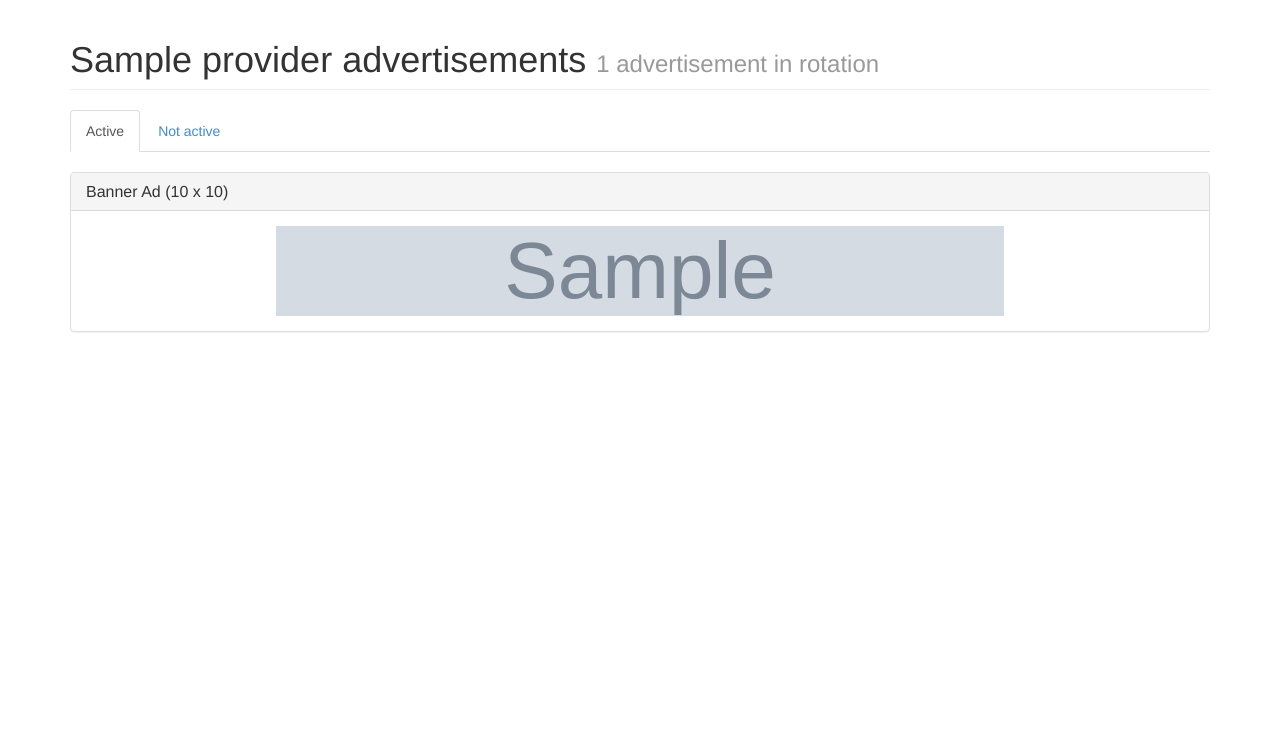
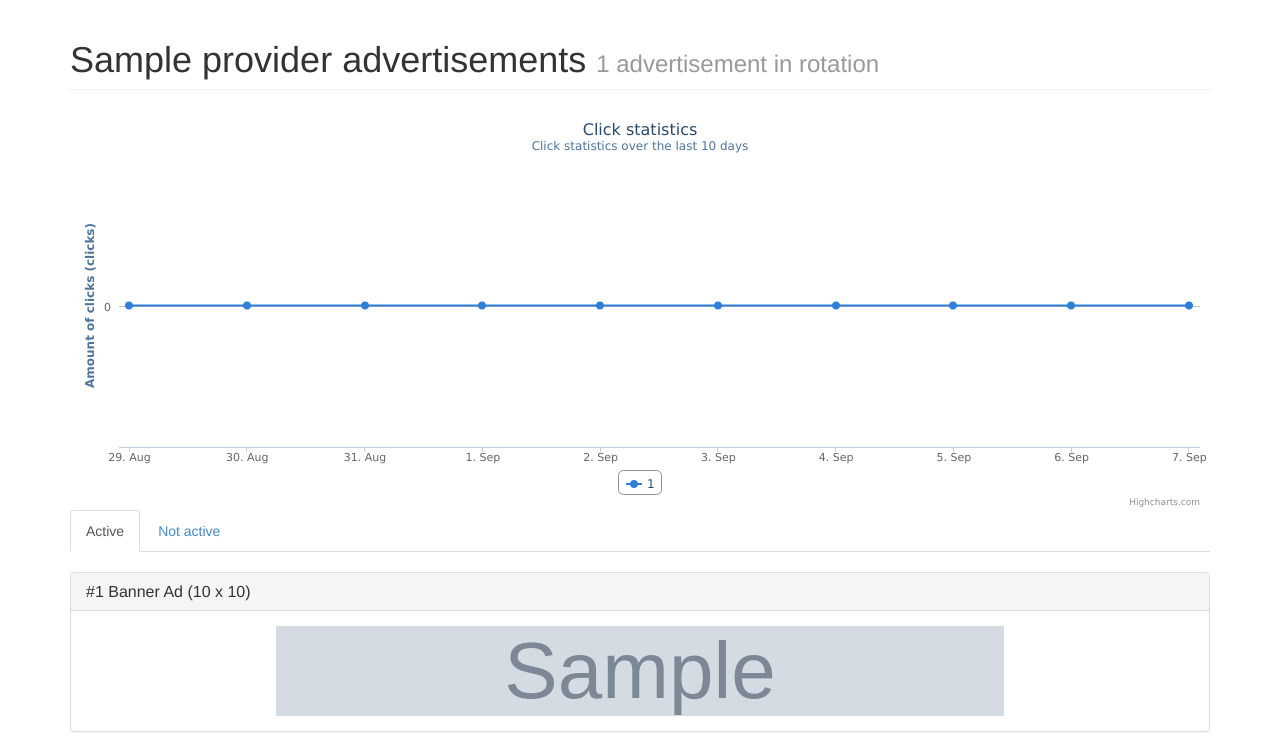
Before and after one commit to wdq/OpenAds, a Django app: page /data/provider/1/ in a window 1280 px wide. Shown: the part 72-824 px from the top of the page. Before the commit the page ends 404 px from the top, so only its background shows below. Run offline with Django 3.2, Linux system fonts and the light colour scheme; a user stored in the database is signed in; tables that the repository leaves empty hold one stand-in row (values such as "Sample post"); grey boxes marked "Sample" are stand-in pictures; some libraries are stand-ins or nearby versions.

```diff
--- a/advertisements/templates/advertisements/statistics/advert_panel.html
+++ b/advertisements/templates/advertisements/statistics/advert_panel.html
@@ -1,6 +1,6 @@
 <div class="panel panel-default">
   <div class="panel-heading">
-    <h3 class="panel-title">{{ advert.get_ad_type_display }} ({{ advert.image_width }} x {{ advert.image_height }})</h3>
+    <h3 class="panel-title">#{{ ad_num }} {{ advert.get_ad_type_display }} ({{ advert.image_width }} x {{ advert.image_height }})</h3>
   </div>
   <div class="panel-body">
     <a href="{% url 'advert_statistics' advert.pk %}">
--- a/advertisements/templates/advertisements/statistics/provider_statistics.html
+++ b/advertisements/templates/advertisements/statistics/provider_statistics.html
@@ -1,4 +1,5 @@
 {% extends 'base.html' %}
+{% load static %}
 
 {% block page-title %}
   {{ provider.name }} advertisements
@@ -6,6 +7,7 @@
 {% endblock %}
 
 {% block content %}
+  <div id="statistics_charts"></div>
   <ul class="nav nav-tabs" style="margin-bottom: 20px">
     <li class="active"><a href="#active" data-toggle="tab">Active</a></li>
     <li><a href="#inactive" data-toggle="tab">Not active</a></li>
@@ -14,13 +16,64 @@
   <div class="tab-content">
     <div class="tab-pane active" id="active">
       {% for advert in active_ads %}
-        {% include 'advertisements/statistics/advert_panel.html' with advert=advert %}
+        {% include 'advertisements/statistics/advert_panel.html' with advert=advert ad_num=forloop.counter %}
       {% endfor %}
     </div>
     <div class="tab-pane" id="inactive">
       {% for advert in inactive_ads %}
-        {% include 'advertisements/statistics/advert_panel.html' with advert=advert %}
+        {% include 'advertisements/statistics/advert_panel.html' with advert=advert ad_num=forloop.counter %}
       {% endfor %}
     </div>
   </div>
 {% endblock %}
+
+{% block extra_js %}
+  <script type="text/javascript" src="{% static 'highcharts/highcharts.js' %}"></script>
+  <script type="text/javascript">
+    $(function () {
+        $('#statistics_charts').highcharts({
+            chart: {
+                type: 'spline'
+            },
+            title: {
+                text: 'Click statistics'
+            },
+            subtitle: {
+                text: 'Click statistics over the last 10 days'
+            },
+            xAxis: {
+                type: 'datetime',
+                dateTimeLabelFormats: {
+                    month: '%e. %b',
+                    year: '%b'
+                }
+            },
+            yAxis: {
+                title: {
+                    text: 'Amount of clicks (clicks)'
+                },
+                min: 0
+            },
+            tooltip: {
+                formatter: function() {
+                        return Highcharts.dateFormat('%e. %b', this.x) +': '+ this.y +' clicks';
+                }
+            },
+
+            series: [
+              {% for advert in active_ads %}
+                {
+                  name:"{{ forloop.counter }}",
+                  data: [
+                    {% for stat in advert.click_history %}
+                      [Date.UTC({{ stat.date.year }}, {{ stat.date.month|add:"-1" }}, {{ stat.date.day }}), {{ stat.clicks }}]
+                      {% if not forloop.last %},{% endif %}
+                    {% endfor %}
+                  ]
+                }{% if not forloop.last %},{% endif %}
+              {% endfor %}
+            ]
+        });
+    });
+  </script>
+{% endblock %}
```
